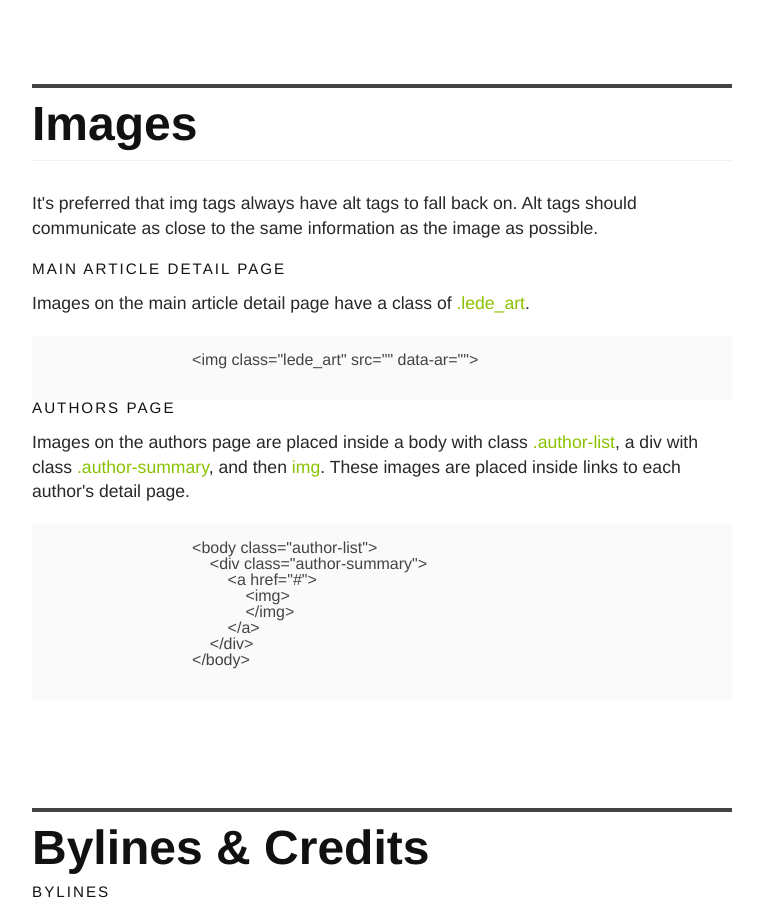
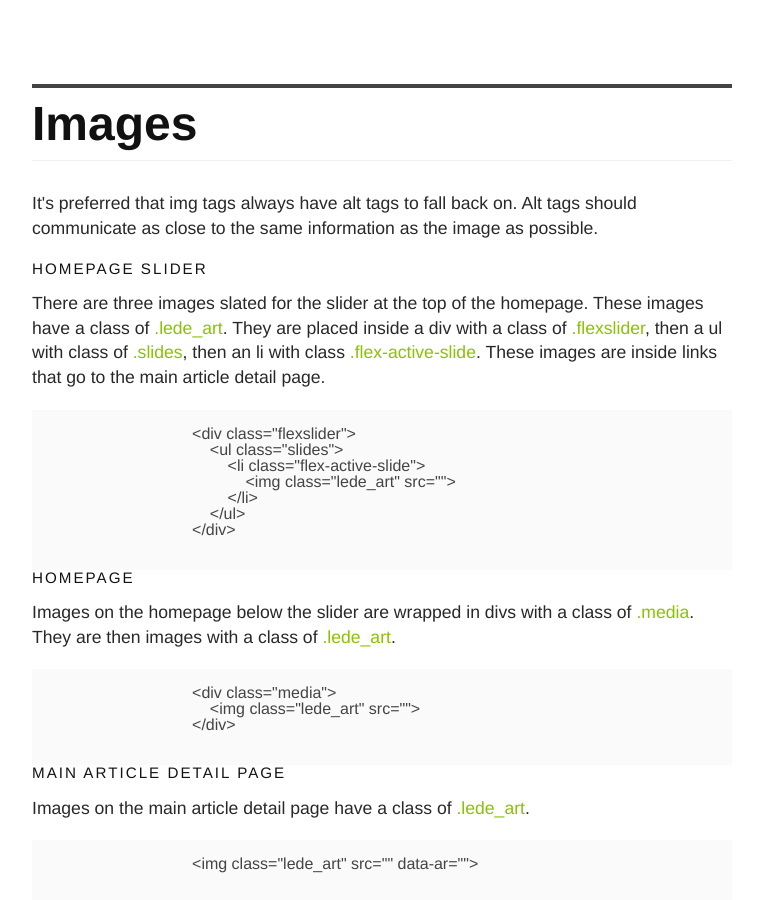
Before and after one commit to texastribune/styleguides, a Jekyll site: the page built from tribtalkstyle.html, in a window 1280 px wide and 900 px high, scrolled down 7001 px. Shown: the whole window, without its empty margins (378-1141 px from the left). Built offline with Jekyll 4.4.1, drawn with Linux system fonts in a browser that asks for light colours.

Commit message:
Add info and code examples for homepage and homepage slider

```diff
--- a/tribtalkstyle.html
+++ b/tribtalkstyle.html
@@ -297,6 +297,32 @@ title: TribTalk Style
                     <h2>Images</h2>
                     <hr/>
                         <p>It's preferred that img tags always have alt tags to fall back on. Alt tags should communicate as close to the same information as the image as possible.</p>
+                    <h3 class="sg-header">Homepage Slider</h3>
+                        <p>There are three images slated for the slider at the top of the homepage. These images have a class of <span class="inline-class">.lede_art</span>. They are placed inside a div with a class of <span class="inline-class">.flexslider</span>, then a ul with class of <span class="inline-class">.slides</span>, then an li with class <span class="inline-class">.flex-active-slide</span>. These images are inside links that go to the main article detail page.</p>
+                        <div class="code-example">
+                            <pre>
+                                <code>
+                                    &lt;div class="flexslider"&gt;
+                                        &lt;ul class="slides"&gt;
+                                            &lt;li class="flex-active-slide"&gt;
+                                                &lt;img class="lede_art" src=""&gt;
+                                            &lt;/li&gt;
+                                        &lt;/ul&gt;
+                                    &lt;/div&gt;
+                                </code>
+                            </pre>
+                        </div>
+                    <h3 class="sg-header">Homepage</h3>
+                        <p>Images on the homepage below the slider are wrapped in divs with a class of <span class="inline-class">.media</span>. They are then images with a class of <span class="inline-class">.lede_art</span>.</p>
+                        <div class="code-example">
+                            <pre>
+                                <code>
+                                    &lt;div class="media"&gt;
+                                        &lt;img class="lede_art" src=""&gt;
+                                    &lt;/div&gt;
+                                </code>
+                            </pre>
+                        </div>
                     <h3 class="sg-header">Main Article Detail Page</h3>
                         <p>Images on the main article detail page have a class of <span class="inline-class">.lede_art</span>.</p>
                         <div class="code-example">
```
